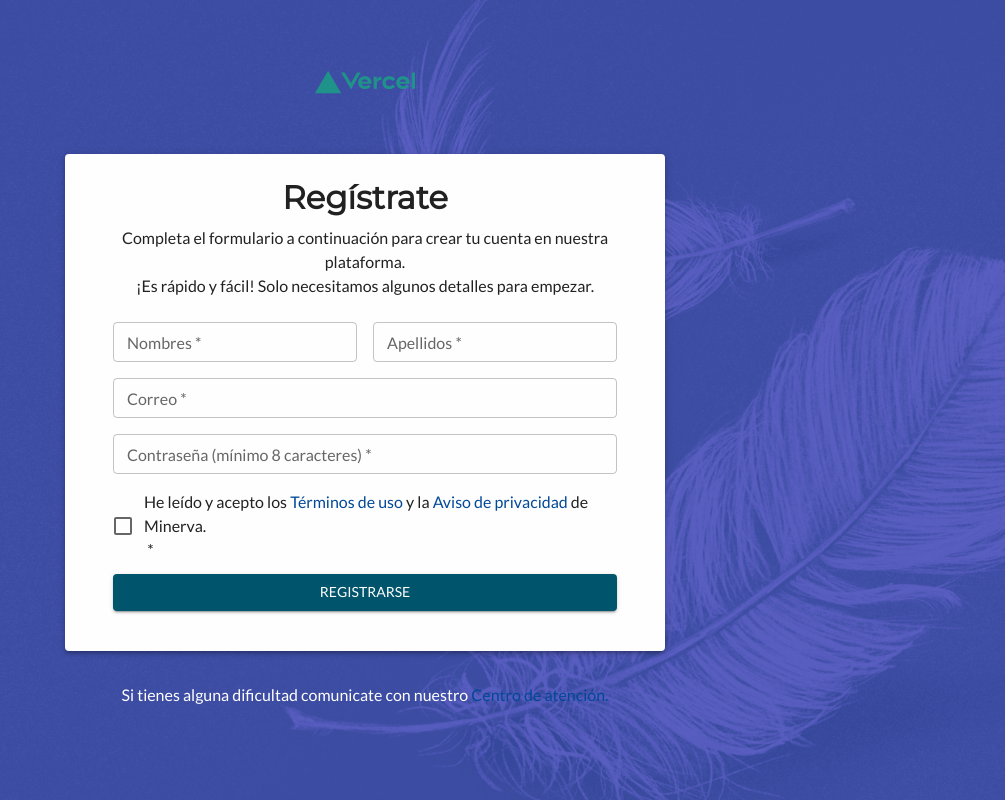
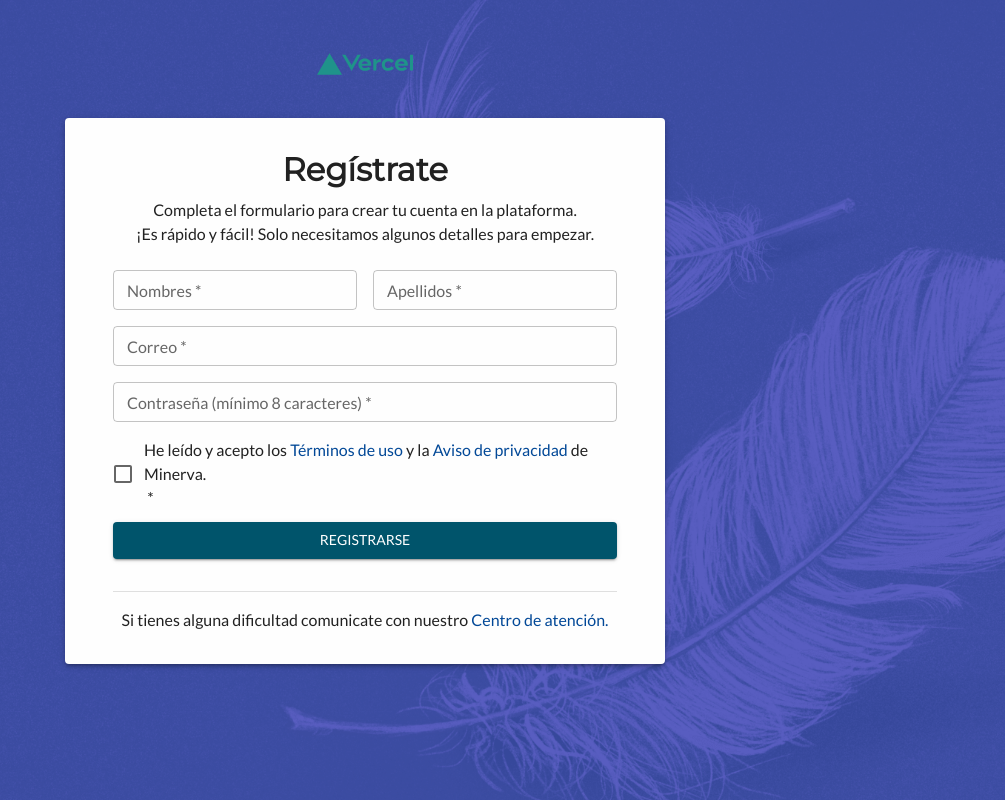
Before and after one commit to MinervaLMS/frontend, a Next.js app: page /register in a window 1280 px wide. Shown: the whole page, without its empty margins (275-1280 px from the left). Built offline with nearby package versions, Linux system fonts and the light colour scheme.

Commit message:
fix: Help text location fixed in login and register pages.
App bar color slightly changed, for light mode and unlogged user interface.

```diff
--- a/app/register/page.tsx
+++ b/app/register/page.tsx
@@ -7,7 +7,7 @@ import RegisterForm from '@/components/features/RegisterForm'
 import styles from '@/styles/RegisterLogin.module.css'
 import bg from '@/public/assets/images/register-bg.png'
 import Image from 'next/image'
-import { Paper } from '@mui/material'
+import { Divider, Paper } from '@mui/material'
 import { useRouter } from 'next/navigation'
 import { useAppSelector } from '@/redux/hook'
 
@@ -56,16 +56,21 @@ export default function Register() {
           Regístrate
         </Typography>
         <Typography component='p' align='center'>
-          Completa el formulario a continuación para crear tu cuenta en nuestra
-          plataforma. <br /> ¡Es rápido y fácil! Solo necesitamos algunos
-          detalles para empezar.
+          Completa el formulario para crear tu cuenta en la plataforma.
+          <br />
+          ¡Es rápido y fácil! Solo necesitamos algunos detalles para empezar.
         </Typography>
         <RegisterForm />
+
+        <Divider flexItem className={styles.helpDivider}/>
+
+        <Typography component='p'>
+          Si tienes alguna dificultad comunicate con nuestro{' '}
+          <Link href='/contact'>Centro de atención.</Link>
+        </Typography>
+
       </Paper>
-      <Typography component='p' sx={{ color: '#fff', marginTop: '2rem' }}>
-        Si tienes alguna dificultad comunicate con nuestro{' '}
-        <Link href='/contact'>Centro de atención.</Link>
-      </Typography>
+
     </Box>
   )
 }
--- a/components/layout/MainAppBar.tsx
+++ b/components/layout/MainAppBar.tsx
@@ -208,14 +208,14 @@ export default function MainAppBar() {
     <Box id='header'>
       <AppBar open={params.hasOwnProperty('alias') ? open : false}
         position={userLoginState ? "fixed" : "fixed"}
-        elevation={userLoginState ? 2 : 2}
+        elevation={userLoginState ? 2 : 3}
         sx = {{
           backgroundColor: (t) =>
             userLoginState
               ? isDarkMode
                 ? t.palette.background.surface1
                 : t.palette.primary.main
-              : t.palette.background.surface1,
+              : t.palette.background.paper,
         }}
       >
         <Toolbar className={styles.mainHeader}>
--- a/styles/RegisterLogin.module.css
+++ b/styles/RegisterLogin.module.css
@@ -10,7 +10,7 @@
 }
 
 .formBox {
-  padding: 1.5rem 3rem;
+  padding: 2rem 3rem;
   display: flex;
   flex-direction: column;
   align-items: center;
@@ -35,3 +35,12 @@
   -moz-box-shadow: 0px 0px 15px 2px rgba(0, 0, 0, 0.35);
   box-shadow: 0px 0px 15px 2px rgba(0, 0, 0, 0.35);
 }
+
+hr.helpDivider{
+  margin: 1rem 0;
+}
+
+.logo {
+  width: 6rem;
+  height: 4rem;
+}
```
Also changed, not shown: app/login/page.tsx (+11 -7 lines).
